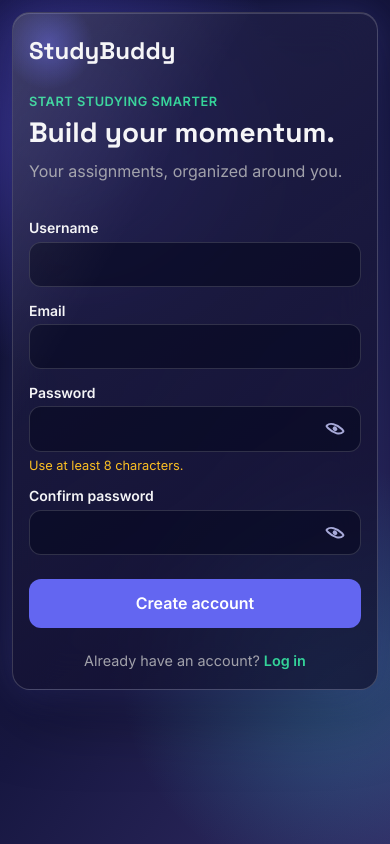
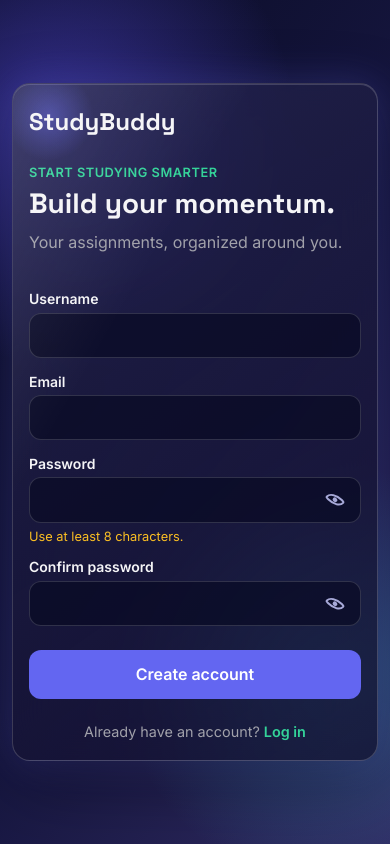
Before and after one commit to Talha738564/StudyBuddy-Assignment-Deadline-Tracker, a Flask app: page /signup in a window 390 px wide. Run offline with Flask 3, Linux system fonts and the light colour scheme.

Commit message:
Enhance mobile layout for authentication page and assignment cards

```diff
--- a/static/style.css
+++ b/static/style.css
@@ -100,7 +100,8 @@ body.auth-page::after { display: none; }
 }
 
 @media (max-width: 480px) {
-    .auth-page { place-items: start center; padding: .75rem; }
+    body.auth-page { display: grid; place-items: center; }
+    .auth-page { place-items: center; padding: .75rem; }
     .auth-card { border-radius: 18px; padding: 1.35rem 1rem 1.25rem; }
     .auth-mark { margin-bottom: 1.75rem; }
     .auth-subtitle { margin-bottom: 1.35rem; }
@@ -468,6 +469,7 @@ input, select {
 
     /* Redesign Assignment Cards for smaller screens */
     .assignment-card {
+        flex-direction: column;
         align-items: flex-start;
         position: relative;
         padding: 1.25rem;
```
